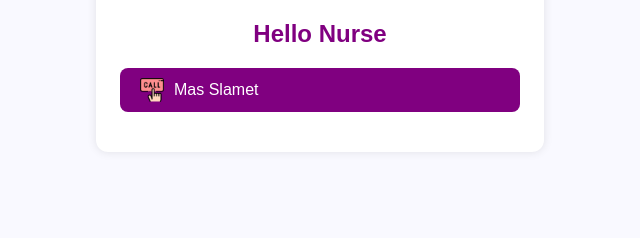
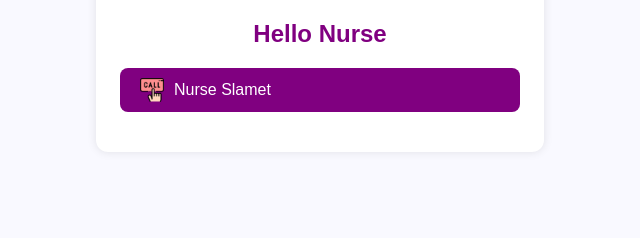
Before and after one commit to federicodosantos/candi-care, a plain HTML site: page index.html in a window 1280 px wide. Shown: the part 1120-1358 px from the top of the page, 320-960 px from the left. Drawn offline with Linux system fonts and the light colour scheme.

Commit message:
refactor : change nurse name

```diff
--- a/index.html
+++ b/index.html
@@ -68,8 +68,8 @@
                 <ul>
                     <li>
                         <a href="https://wa.me/+6285930204792">
-                            <img src="assets/call-mas-slamet.png" alt="call mas Slamet">
-                            Mas Slamet
+                            <img src="assets/call-mas-slamet.png" alt="Call Nurse Slamet">
+                            Nurse Slamet
                         </a>
                     </li>
                 </ul>
```
